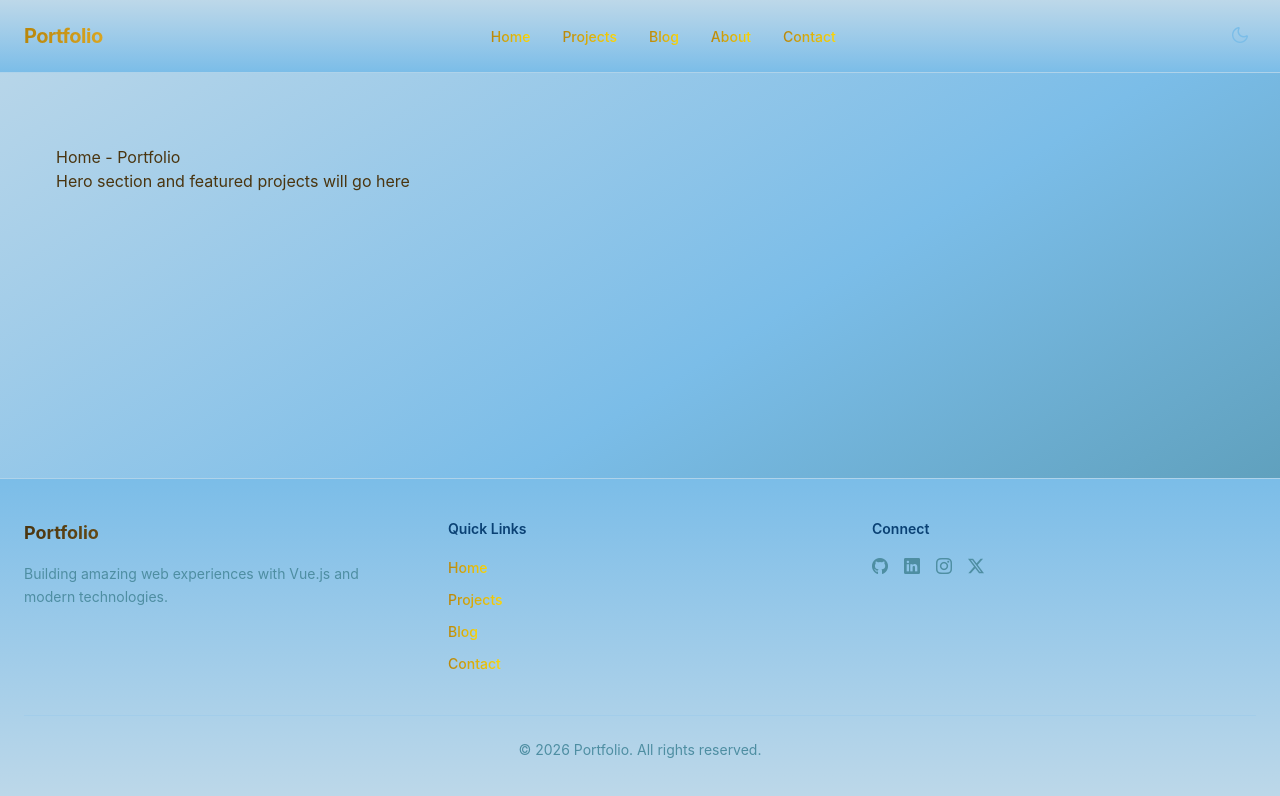
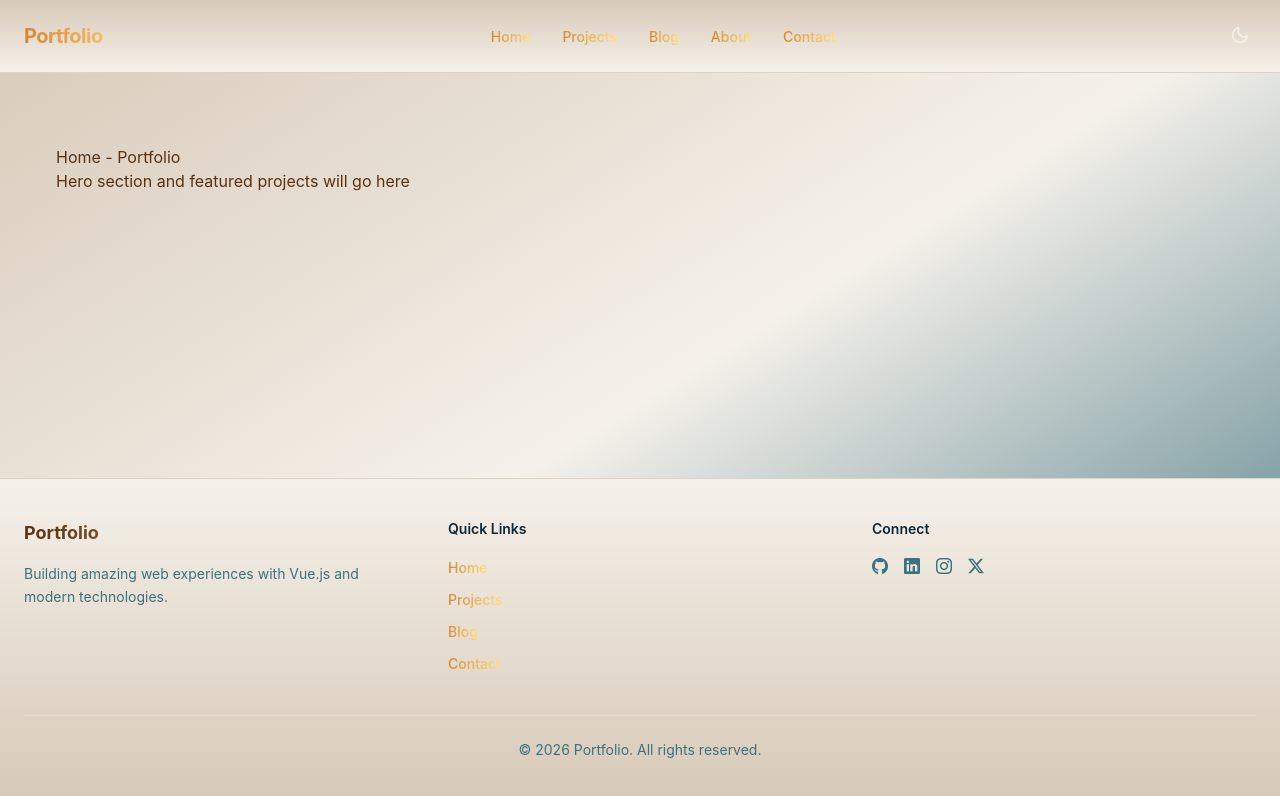
Before and after one commit to YeyderJHJL/Portfolio-jh, a Vue app in the folder portfolio-vue/: page / in a window 1280 px wide. Shown: the top 796 px of the page. Built offline with nearby package versions, Linux system fonts and the light colour scheme.

Commit message:
actualización de colores para bg, text, hovers

```diff
--- a/portfolio-vue/src/style.css
+++ b/portfolio-vue/src/style.css
@@ -3,24 +3,53 @@
 @custom-variant dark (&:where(.dark, .dark *));
 
 @theme {
-  --color-primary-950: #001D39;
-  --color-primary-900: #0A4174;
-  --color-primary-800: #49769F;
-  --color-primary-700: #4E8EA2;
-  --color-primary-600: #6EA2B3;
-  --color-primary-500: #7BBDE8;
-  --color-primary-300: #BDD8E9;
+  /* =========================
+     PRIMARY (estructura / fondos)
+     ========================= */
 
-  --color-accent-950: #1E1410;
-  --color-accent-900: #4A3510;
-  --color-accent-800: #7C5C1F;
-  --color-accent-700: #B8860B;
-  --color-accent-600: #DAA520;
-  --color-accent-500: #F4C430;
-  --color-accent-400: #FFD700;
-  --color-accent-300: #FFE55C;
-  --color-accent-200: #FFF4BC;
-  --color-accent-100: #FFFAE6;
+  /* Dark */
+  --color-primary-950: #000101; /* fondo más profundo */
+  --color-primary-900: #0B2839; /* fondo principal dark */
+  --color-primary-800: #10475E; /* cards / sidebar */
+  --color-primary-700: #3D717E; /* hover / overlays */
+  --color-primary-600: #406473; /* elementos activos */
+
+  /* Light */
+  --color-primary-500: #F5F1EA; /* fondo general */
+  --color-primary-400: #FFFFFF; /* cards */
+  --color-primary-300: #D7C9B8; /* separadores */
+  --color-primary-200: #B2967D; /* elementos suaves */
+
+  /* =========================
+     ACCENT (acciones / foco)
+     ========================= */
+
+    --color-accent-950: #3A1F0B; /* muy oscuro (hover dark fuerte) */
+  --color-accent-900: #5A3211; /* base oscura */
+  --color-accent-800: #964405;
+  --color-accent-700: #D68631; /* CTA principal */
+  --color-accent-600: #F3BD68; /* hover / secondary CTA */
+  --color-accent-500: #FFD700; /* highlight */
+
+  --color-accent-400: #FFE27A; /* light hover */
+  --color-accent-300: #FFEDB0; /* gradientes light */
+  --color-accent-200: #FFF4D1; /* fondos suaves */
+
+  /* =========================
+     TEXTO
+     ========================= */
+
+  --color-text-dark-primary: #F3F4F6;
+  --color-text-dark-secondary: #CBD5E1;
+  --color-text-dark-muted: #94A3B8;
+
+  --color-text-light-primary: #1F2937;
+  --color-text-light-secondary: #4A342A;
+  --color-text-light-muted: #7D5A44;
+
+  /* =========================
+     FONT
+     ========================= */
 
   --font-sans: Inter, system-ui, -apple-system, BlinkMacSystemFont,
     "Segoe UI", Roboto, sans-serif;
```
